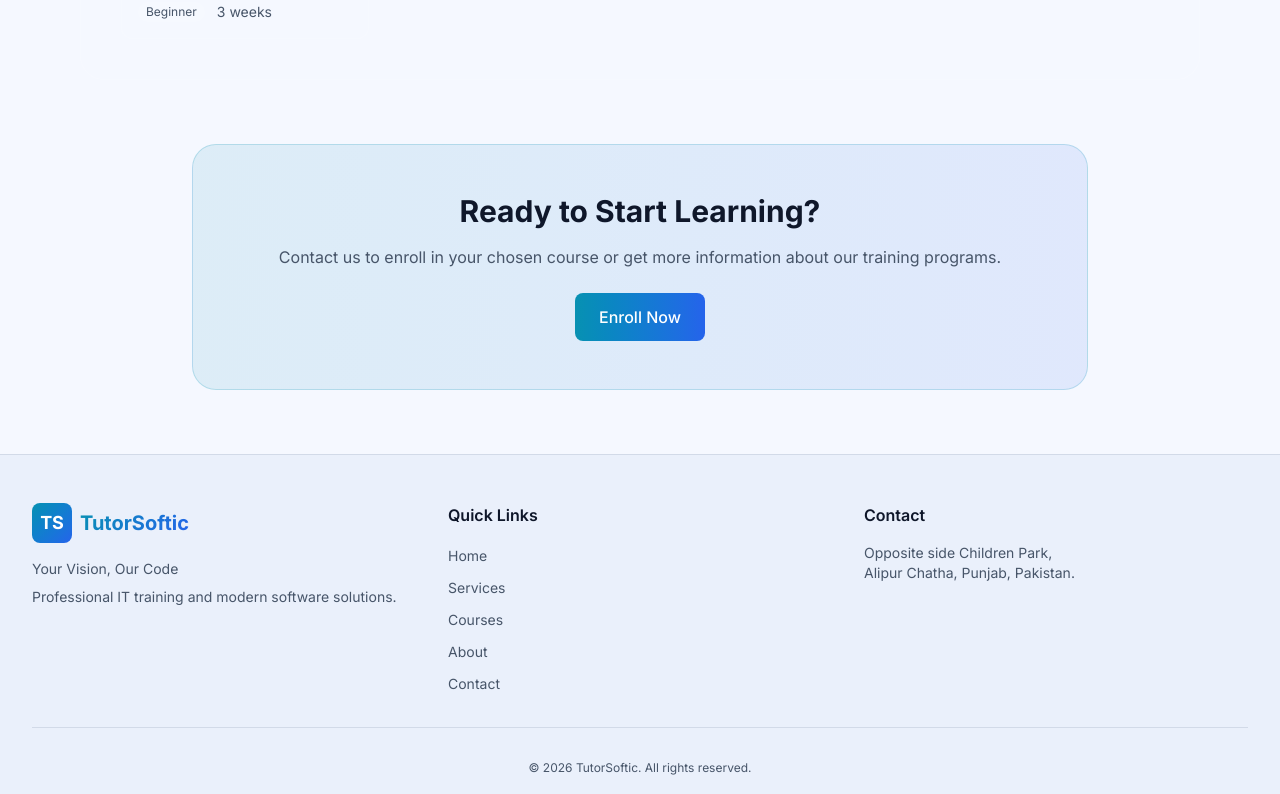
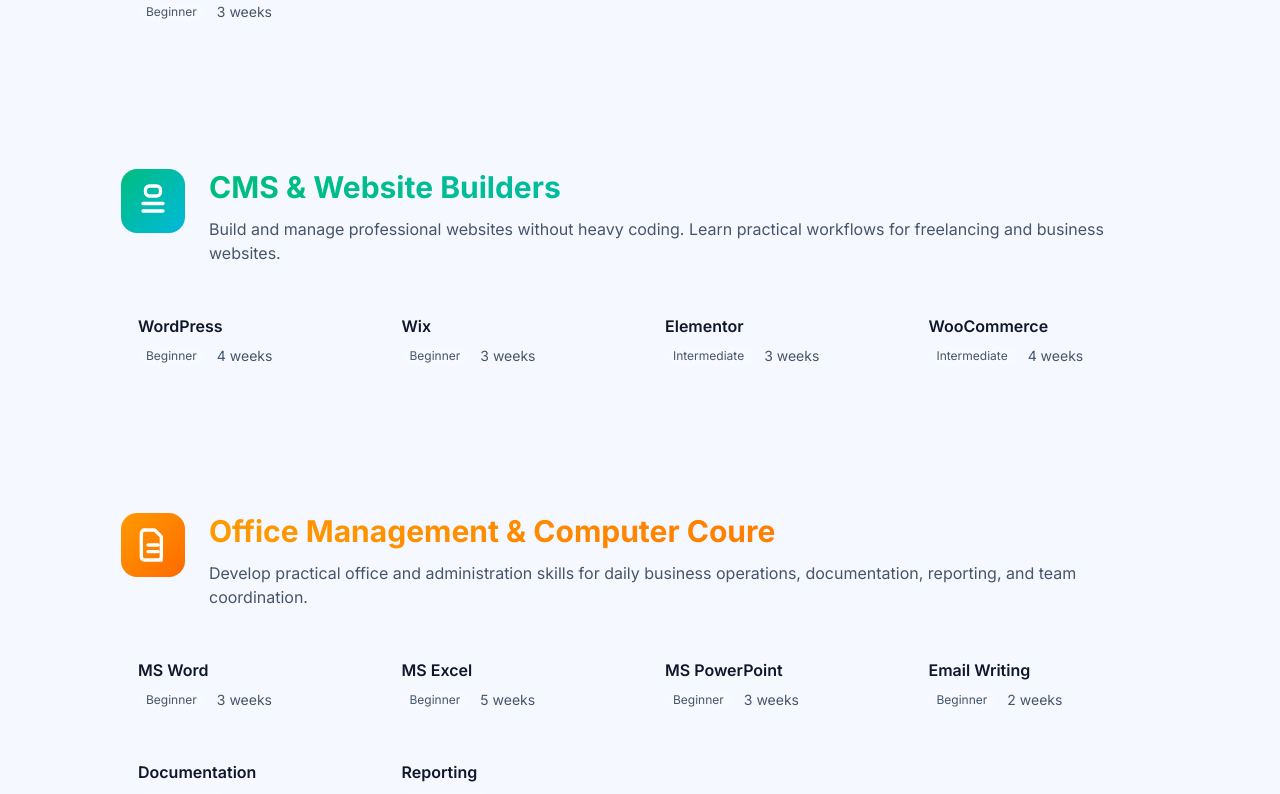
Before and after one commit to AmirMirza9433/nanosoftic, a Next.js app: page /courses in a window 1280 px wide. Shown: the part 1720-2514 px from the top of the page. Built offline with nearby package versions, Linux system fonts and the light colour scheme; no server answers.

Commit message:
cahnge name

```diff
--- a/app/contact/page.tsx
+++ b/app/contact/page.tsx
@@ -188,7 +188,7 @@
                     <div>
                       <p className="font-medium">{dictionary.contactPage.emailLabel}</p>
                       <p className="text-foreground-muted text-sm">
-                        contact@tutorsoftic.com
+                        contact@nanosoftic.com
                       </p>
                     </div>
                   </div>
@@ -222,12 +222,12 @@
                 <div className="border-b border-[var(--surface-border-subtle)] p-5">
                   <h3 className="text-xl font-semibold">Our Location</h3>
                   <p className="mt-1 text-sm text-foreground-muted">
-                    Visit TutorSoftic at Alipur Chatha, Punjab.
+                    Visit NanoSoftic at Alipur Chatha, Punjab.
                   </p>
                 </div>
                 <div className="relative h-[310px]">
                   <iframe
-                    title="TutorSoftic location on Google Maps"
+                    title="NanoSoftic location on Google Maps"
                     src="https://maps.google.com/maps?q=32.2687542,73.812372&z=16&output=embed"
                     className={`h-full w-full border-0 transition duration-300 ${
                       isDarkTheme
--- a/app/courses/page.tsx
+++ b/app/courses/page.tsx
@@ -123,6 +123,50 @@
         </svg>
       ),
     },
+    {
+      category: dictionary.coursesPage.categories.cmsTitle,
+      description: dictionary.coursesPage.categories.cmsDescription,
+      courses: [
+        { name: "WordPress", level: levels.beginner, duration: week(4) },
+        { name: "Wix", level: levels.beginner, duration: week(3) },
+        { name: "Elementor", level: levels.intermediate, duration: week(3) },
+        { name: "WooCommerce", level: levels.intermediate, duration: week(4) },
+      ],
+      color: "from-emerald-500 to-cyan-500",
+      icon: (
+        <svg className="w-10 h-10" fill="none" stroke="currentColor" viewBox="0 0 24 24">
+          <path
+            strokeLinecap="round"
+            strokeLinejoin="round"
+            strokeWidth={2}
+            d="M9.75 3h4.5A2.25 2.25 0 0116.5 5.25v1.5A2.25 2.25 0 0114.25 9h-4.5A2.25 2.25 0 017.5 6.75v-1.5A2.25 2.25 0 019.75 3zM6 13.5h12M6 18h12"
+          />
+        </svg>
+      ),
+    },
+    {
+      category: dictionary.coursesPage.categories.officeTitle,
+      description: dictionary.coursesPage.categories.officeDescription,
+      courses: [
+        { name: "MS Word", level: levels.beginner, duration: week(3) },
+        { name: "MS Excel", level: levels.beginner, duration: week(5) },
+        { name: "MS PowerPoint", level: levels.beginner, duration: week(3) },
+        { name: "Email Writing", level: levels.beginner, duration: week(2) },
+        { name: "Documentation", level: levels.intermediate, duration: week(3) },
+        { name: "Reporting", level: levels.intermediate, duration: week(3) },
+      ],
+      color: "from-amber-500 to-orange-500",
+      icon: (
+        <svg className="w-10 h-10" fill="none" stroke="currentColor" viewBox="0 0 24 24">
+          <path
+            strokeLinecap="round"
+            strokeLinejoin="round"
+            strokeWidth={2}
+            d="M9 12h6m-6 4h6m2 5H7a2 2 0 01-2-2V5a2 2 0 012-2h5.586a1 1 0 01.707.293l3.414 3.414a1 1 0 01.293.707V19a2 2 0 01-2 2z"
+          />
+        </svg>
+      ),
+    },
   ];
 
   return (
--- a/app/layout.tsx
+++ b/app/layout.tsx
@@ -13,15 +13,42 @@
 });
 
 export const metadata: Metadata = {
-  title: "TutorSoftic - Best IT Academy & Software House in Alipur Chatha",
+  metadataBase: new URL(process.env.NEXT_PUBLIC_SITE_URL ?? "https://nanosoftic.vercel.app"),
+  title: "NanoSoftic - IT Academy & Software House in Alipur Chatha",
   description:
-    "Expert in Next.js & Mobile Apps. Professional IT training and modern software solutions in Alipur Chatha, Punjab, Pakistan.",
+    "NanoSoftic provides professional IT training, web and mobile development, and custom software solutions in Alipur Chatha, Punjab, Pakistan.",
   keywords: [
+    "NanoSoftic",
+    "nanosoftic",
+    "Nano Softic",
     "Software House Alipur Chatha",
     "IT Training Alipur Chatha",
+    "NanoSoftic Alipur Chatha",
+    "NanoSoftic Pakistan",
     "Next.js Developer Pakistan",
     "Custom POS Software Pakistan",
   ],
+  alternates: {
+    canonical: "/",
+  },
+  openGraph: {
+    title: "NanoSoftic - IT Academy & Software House in Alipur Chatha",
+    description:
+      "Professional IT training and modern software solutions by NanoSoftic in Alipur Chatha, Punjab, Pakistan.",
+    url: "/",
+    siteName: "NanoSoftic",
+    type: "website",
+  },
+  twitter: {
+    card: "summary_large_image",
+    title: "NanoSoftic - IT Academy & Software House",
+    description:
+      "Professional IT training and modern software solutions by NanoSoftic in Alipur Chatha.",
+  },
+  robots: {
+    index: true,
+    follow: true,
+  },
 };
 
 export default function RootLayout({
@@ -31,7 +58,10 @@
 }>) {
   return (
     <html lang="en" className={`${inter.variable} scroll-smooth`}>
-      <body className="min-h-screen flex flex-col bg-background text-foreground">
+      <body
+        suppressHydrationWarning
+        className="min-h-screen flex flex-col bg-background text-foreground"
+      >
         <LanguageProvider>
           <Navbar />
           <PageTransition>
--- a/components/layout/Footer.tsx
+++ b/components/layout/Footer.tsx
@@ -20,9 +20,9 @@
           <div>
             <div className="flex items-center gap-2 mb-4">
               <div className="w-10 h-10 rounded-lg bg-gradient-to-br from-accent-cyan to-accent-blue flex items-center justify-center">
-                <span className="text-white font-bold text-lg">TS</span>
+                <span className="text-white font-bold text-lg">NS</span>
               </div>
-              <span className="text-xl font-bold text-gradient">TutorSoftic</span>
+              <span className="text-xl font-bold text-gradient">NanoSoftic</span>
             </div>
             <p className="text-foreground-muted text-sm">
               {dictionary.footer.tagline}
@@ -64,7 +64,7 @@
 
         <div className="border-t border-[var(--surface-border-subtle)] mt-8 pt-8 text-center">
           <p className="text-foreground-muted text-xs">
-            &copy; {new Date().getFullYear()} TutorSoftic. {dictionary.footer.rights}
+            &copy; {new Date().getFullYear()} NanoSoftic. {dictionary.footer.rights}
           </p>
         </div>
       </div>
--- a/components/layout/Navbar.tsx
+++ b/components/layout/Navbar.tsx
@@ -44,9 +44,9 @@
         <div className="flex items-center justify-between h-16">
           <Link href="/" className="flex items-center gap-2">
             <div className="w-10 h-10 rounded-lg bg-gradient-to-br from-accent-cyan to-accent-blue flex items-center justify-center">
-              <span className="text-white font-bold text-lg">TS</span>
+              <span className="text-white font-bold text-lg">NS</span>
             </div>
-            <span className="text-xl font-bold text-gradient">TutorSoftic</span>
+            <span className="text-xl font-bold text-gradient">NanoSoftic</span>
           </Link>
 
           <div className="hidden md:flex items-center gap-8">
--- a/components/sections/CoursesList.tsx
+++ b/components/sections/CoursesList.tsx
@@ -80,6 +80,23 @@
       category: dictionary.courses.designCategory,
       items: ["Figma", "Canva", "Photoshop", "CorelDRAW", "InPage"],
       color: "from-pink-500 to-red-500",
+    },
+    {
+      category: dictionary.courses.cmsCategory,
+      items: ["WordPress", "Wix", "Elementor", "WooCommerce"],
+      color: "from-emerald-500 to-cyan-500",
+    },
+    {
+      category: dictionary.courses.officeCategory,
+      items: [
+        "MS Word",
+        "MS Excel",
+        "MS PowerPoint",
+        "Email Writing",
+        "Documentation",
+        "Reporting",
+      ],
+      color: "from-amber-500 to-orange-500",
     },
   ];
   const stats = [
--- a/components/ui/FloatingContact.tsx
+++ b/components/ui/FloatingContact.tsx
@@ -7,7 +7,7 @@
 const phoneRaw = "+92 300 1234567";
 const phoneHref = "tel:+923001234567";
 const whatsappHref = "https://wa.me/923001234567";
-const email = "contact@tutorsoftic.com";
+const email = "contact@nanosoftic.com";
 
 type ContactAction = {
   id: "whatsapp" | "call" | "email";
--- a/lib/i18n/en.ts
+++ b/lib/i18n/en.ts
@@ -45,6 +45,8 @@
     mobileCategory: "Mobile Development",
     backendCategory: "Backend Development",
     designCategory: "Graphics Design",
+    cmsCategory: "CMS & Website Builders",
+    officeCategory: "Office Management & Computer Coure",
     studentsTrained: "Students Trained",
     projectsDelivered: "Projects Delivered",
     corporateClients: "Corporate Clients",
@@ -110,7 +112,7 @@
     titleHighlight: "Are",
     missionTitle: "Our Mission",
     missionParagraphOne:
-      "TutorSoftic is a hybrid tech hub providing professional IT training and modern software solutions. We specialize in transforming traditional shops and restaurants into digital automated businesses.",
+      "NanoSoftic is a hybrid tech hub providing professional IT training and modern software solutions. We specialize in transforming traditional shops and restaurants into digital automated businesses.",
     missionParagraphTwo:
       "Our team of experienced developers and trainers is dedicated to empowering individuals and businesses with the latest technology skills and solutions. Whether you want to learn web development or need a custom software solution, we are here to help you succeed.",
     chooseTitle: "Why Choose Us",
@@ -171,6 +173,12 @@
       designTitle: "Graphics Design",
       designDescription:
         "Create stunning visuals and designs. Learn industry-standard tools for UI/UX, branding, and print media.",
+      cmsTitle: "CMS & Website Builders",
+      cmsDescription:
+        "Build and manage professional websites without heavy coding. Learn practical workflows for freelancing and business websites.",
+      officeTitle: "Office Management & Computer Coure",
+      officeDescription:
+        "Develop practical office and administration skills for daily business operations, documentation, reporting, and team coordination.",
     },
   },
   contactPage: {
--- a/lib/i18n/ur.ts
+++ b/lib/i18n/ur.ts
@@ -45,6 +45,8 @@
     mobileCategory: "موبائل ڈیویلپمنٹ",
     backendCategory: "بیک اینڈ ڈیویلپمنٹ",
     designCategory: "گرافکس ڈیزائن",
+    cmsCategory: "سی ایم ایس اور ویب سائٹ بلڈرز",
+    officeCategory: "آفس مینجمنٹ",
     studentsTrained: "ٹرینڈ طلبہ",
     projectsDelivered: "مکمل پروجیکٹس",
     corporateClients: "کارپوریٹ کلائنٹس",
@@ -110,7 +112,7 @@
     titleHighlight: "کون ہیں",
     missionTitle: "ہمارا مشن",
     missionParagraphOne:
-      "TutorSoftic ایک ہائبرڈ ٹیک ہب ہے جو پروفیشنل آئی ٹی ٹریننگ اور جدید سافٹ ویئر سلوشنز فراہم کرتا ہے۔ ہم روایتی کاروباروں کو ڈیجیٹل آٹومیٹڈ بزنسز میں تبدیل کرنے میں مہارت رکھتے ہیں۔",
+      "NanoSoftic ایک ہائبرڈ ٹیک ہب ہے جو پروفیشنل آئی ٹی ٹریننگ اور جدید سافٹ ویئر سلوشنز فراہم کرتا ہے۔ ہم روایتی کاروباروں کو ڈیجیٹل آٹومیٹڈ بزنسز میں تبدیل کرنے میں مہارت رکھتے ہیں۔",
     missionParagraphTwo:
       "ہماری ٹیم تجربہ کار ڈویلپرز اور ٹرینرز پر مشتمل ہے جو افراد اور کاروباروں کو جدید ٹیکنالوجی مہارتوں سے بااختیار بناتی ہے۔",
     chooseTitle: "ہمیں کیوں منتخب کریں",
@@ -171,6 +173,12 @@
       designTitle: "گرافکس ڈیزائن",
       designDescription:
         "UI/UX، برانڈنگ اور پرنٹ میڈیا کے لیے انڈسٹری اسٹینڈرڈ ٹولز کے ساتھ متاثر کن ڈیزائن بنائیں۔",
+      cmsTitle: "سی ایم ایس اور ویب سائٹ بلڈرز",
+      cmsDescription:
+        "کم کوڈنگ کے ساتھ پروفیشنل ویب سائٹس بنانا اور مینج کرنا سیکھیں۔ فری لانسنگ اور بزنس ویب سائٹس کے لیے پریکٹیکل ورک فلو سیکھیں۔",
+      officeTitle: "آفس مینجمنٹ",
+      officeDescription:
+        "روزمرہ بزنس آپریشنز، ڈاکیومنٹیشن، رپورٹنگ اور ٹیم کوآرڈینیشن کے لیے عملی آفس اور ایڈمن مہارتیں سیکھیں۔",
     },
   },
   contactPage: {
--- a/package.json
+++ b/package.json
@@ -1,5 +1,5 @@
 {
-  "name": "tutorsoftic",
+  "name": "nanosoftic",
   "version": "0.1.0",
   "private": true,
   "scripts": {
```
Also changed, not shown: app/robots.ts (added, +13 -0 lines), app/sitemap.ts (added, +13 -0 lines), 2 other files (tests, documents, lock files or other folders).
